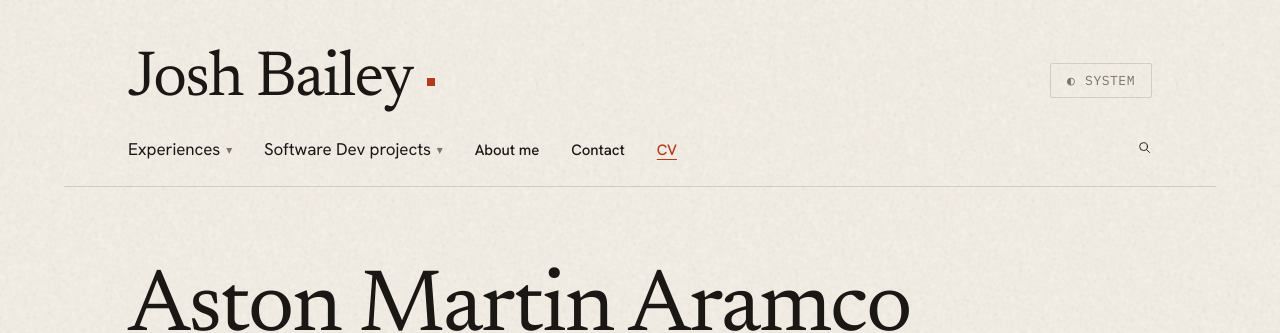
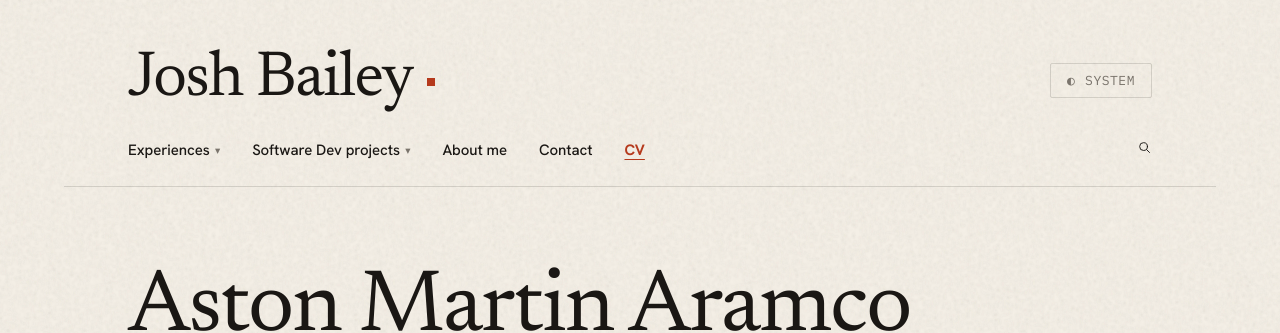
Before and after one commit to JAYJAYBEE303/jayjaybee-site, a Jekyll site: the page built from projects/fc26-calculator/README.md, in a window 1280 px wide. Shown: the top 333 px of the page. Built offline with Jekyll 4.4.1, drawn with Linux system fonts in a browser that asks for light colours; our own code applies the rules of GitHub Pages for plain Markdown files.

Commit message:
made nav buttons consistent font

```diff
--- a/assets/css/layout.css
+++ b/assets/css/layout.css
@@ -108,6 +108,7 @@
 }
 .site-nav__link--accent {
   color: var(--accent);
+  font-weight: var(--fw-bold);
   text-decoration: underline;
   text-decoration-thickness: 1px;
   text-underline-offset: 0.25em;
@@ -128,7 +129,6 @@
   display: inline-flex;
   align-items: baseline;
   gap: 0.35em;
-  font: inherit;
 }
 .site-nav__caret {
   font-size: 0.7em;
```
